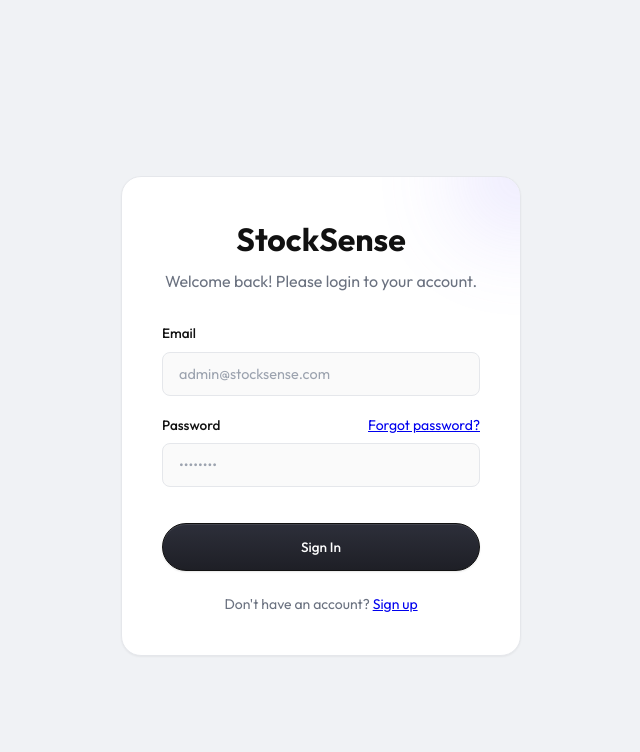
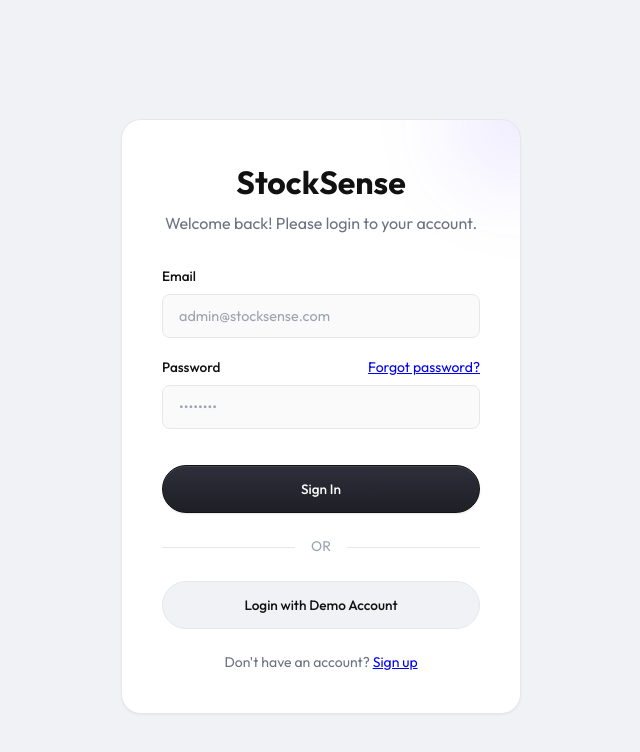
Before and after one commit to atharva081106/STOCK-SENSE, a Next.js app: page /login in a window 1280 px wide. Shown: the top 752 px of the page, without its empty margins (319-959 px from the left). Built offline with nearby package versions, Linux system fonts and the light colour scheme; no server answers; the database is empty.

Commit message:
feat: added easy Login with Demo Account option to login page

```diff
--- a/src/app/login/page.js
+++ b/src/app/login/page.js
@@ -24,6 +24,26 @@ export default function LoginPage() {
 
     if (result.error) {
       setError("Invalid email or password");
+      setLoading(false);
+    } else {
+      router.push("/dashboard");
+    }
+  };
+
+  const handleDemoLogin = async () => {
+    setLoading(true);
+    setError(null);
+    setEmail("admin@stocksense.com");
+    setPassword("password123");
+
+    const result = await signIn("credentials", {
+      email: "admin@stocksense.com",
+      password: "password123",
+      redirect: false,
+    });
+
+    if (result.error) {
+      setError("Demo login failed");
       setLoading(false);
     } else {
       router.push("/dashboard");
@@ -81,6 +101,24 @@ export default function LoginPage() {
           </button>
         </form>
 
+        <div style={{ display: 'flex', alignItems: 'center', margin: '1.5rem 0', position: 'relative', zIndex: 1 }}>
+          <div style={{ flex: 1, height: '1px', background: 'var(--border-color)' }}></div>
+          <span style={{ padding: '0 1rem', fontSize: '0.875rem', color: 'var(--text-muted)' }}>OR</span>
+          <div style={{ flex: 1, height: '1px', background: 'var(--border-color)' }}></div>
+        </div>
+
+        <button
+          type="button"
+          onClick={handleDemoLogin}
+          disabled={loading}
+          className="btn"
+          style={{ width: '100%', height: '48px', background: 'var(--bg-app)', color: 'var(--text-primary)', border: '1px solid var(--border-color)', position: 'relative', zIndex: 1, transition: 'all 0.2s', opacity: loading ? 0.7 : 1 }}
+          onMouseOver={(e) => e.currentTarget.style.background = 'var(--border-color)'}
+          onMouseOut={(e) => e.currentTarget.style.background = 'var(--bg-app)'}
+        >
+          Login with Demo Account
+        </button>
+
         <div style={{ textAlign: 'center', marginTop: '1.5rem', fontSize: '0.875rem', color: 'var(--text-secondary)', position: 'relative', zIndex: 1 }}>
           Don't have an account? <a href="#">Sign up</a>
         </div>
```
